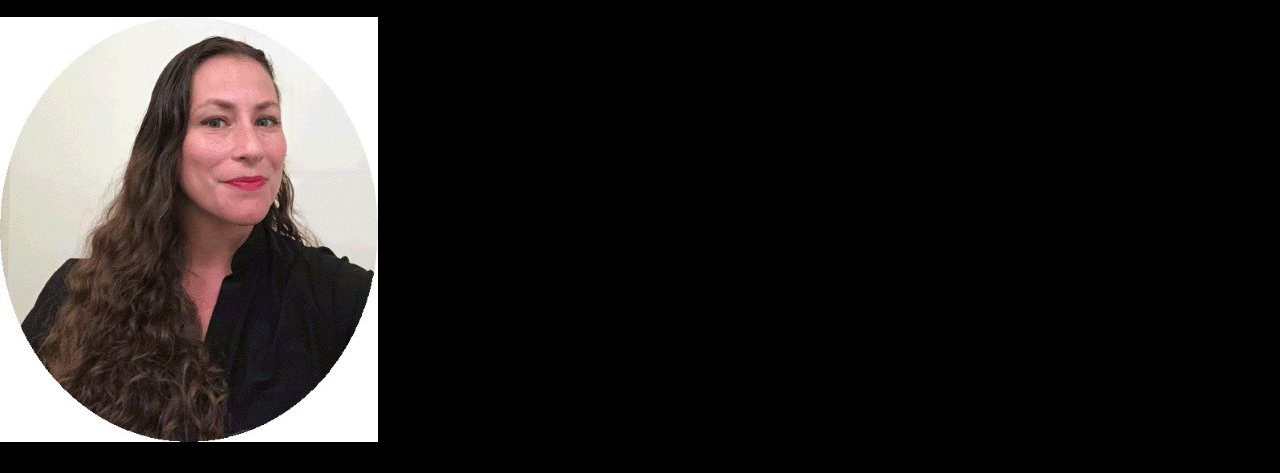
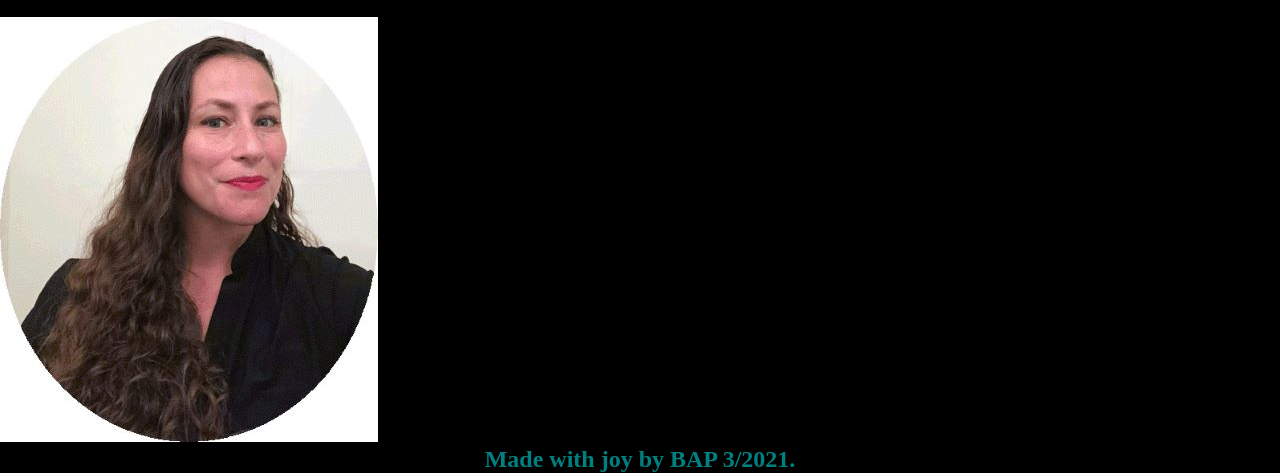
Before and after one commit to BethAnnP-Bx/personal-portfolio-hw-2, a plain HTML site: page index.html in a window 1280 px wide. Shown: the part 808-1281 px from the top of the page. Before the commit the page ends 1254 px from the top, so only its background shows below. Drawn offline with Linux system fonts and the light colour scheme.

Commit message:
added footer

```diff
--- a/assets/style.css
+++ b/assets/style.css
@@ -100,4 +100,8 @@ a {
 .beth-projects nav ul li {
 }
 
+footer h2 {
+text-align: center;
+width: 100%;
+color:teal;
 /*beth-projects navigation styles*/
--- a/index.html
+++ b/index.html
@@ -52,10 +52,15 @@
        </nav>
       </section>
 
+<section>
 <article>
        <img src="./images/BAPoval2.jpg" alt="Beth Ann Patterson smiling.">
  </article>
+ <section/>
 
+</body>
 
-  </body>
+<footer>
+  <h2> Made with joy by BAP 3/2021.</h2>
+</footer>
 </html>
```
